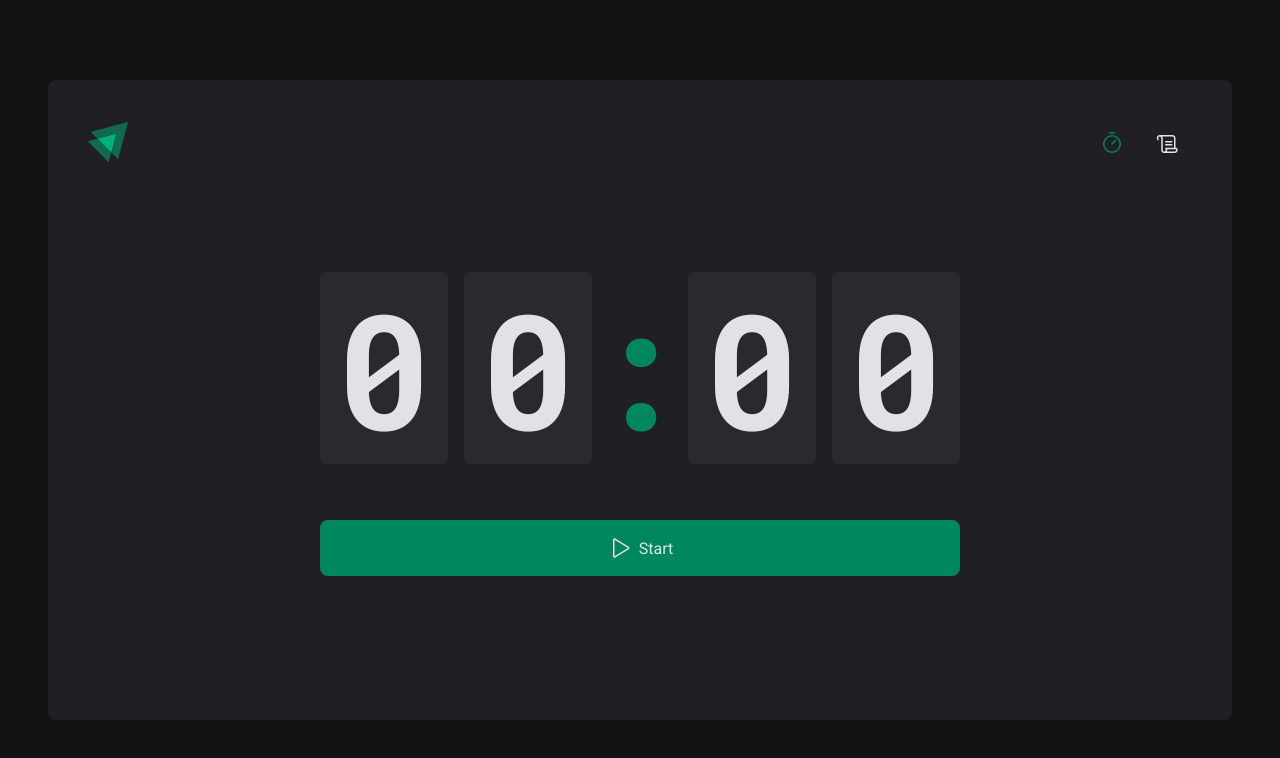
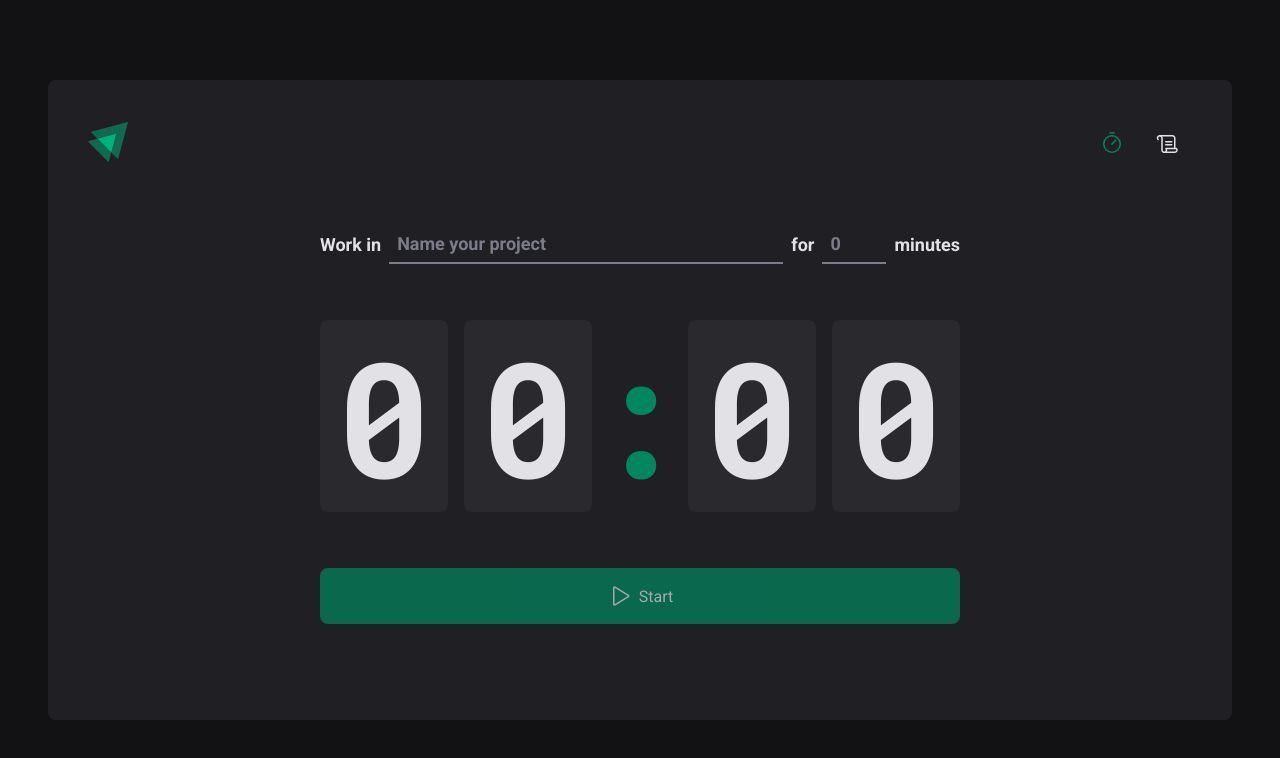
Before and after one commit to chelfonseca/ignite-timer, a React (Vite) app: page / in a window 1280 px wide. Shown: the top 758 px of the page. Built offline with nearby package versions, Linux system fonts and the light colour scheme.

Commit message:
Context in form

```diff
--- a/src/pages/Home/Components/Countdown/index.tsx
+++ b/src/pages/Home/Components/Countdown/index.tsx
@@ -1,15 +1,20 @@
 import { differenceInSeconds } from "date-fns";
-import { useContext, useEffect, useState } from "react";
+import { useContext, useEffect } from "react";
 import { CyclesContext } from "../..";
 import { CountdownContainer, Separator } from "./styles";
 
 
 export function Countdown() {
 
-    const { activeCycle, activeCycleId, markCurrentCycleAsFinished } =
-    useContext(CyclesContext);
+    const {
+        activeCycle,
+        activeCycleId,
+        markCurrentCycleAsFinished,
+        amountSecondsPassed,
+        setSecondsPassed
+    } =  useContext(CyclesContext);
 
-    const [amountSecondsPassed, setAmountSecondsPassed] = useState(0);
+
 
     const totalSeconds = activeCycle ? activeCycle.minutesAmount * 60 : 0;
 
@@ -24,12 +29,11 @@
                     activeCycle.startDate,
                 )
                 if (secondsDifference >= totalSeconds) {
-
                     markCurrentCycleAsFinished()
-                    setAmountSecondsPassed(totalSeconds)
+                    setSecondsPassed(totalSeconds)
                     clearInterval(interval)
                 } else {
-                    setAmountSecondsPassed(secondsDifference)
+                    setSecondsPassed(secondsDifference)
                 }
             }, 1000);
         }
@@ -37,7 +41,12 @@
         return () => {
             clearInterval(interval);
         }
-    }, [activeCycle, totalSeconds, activeCycleId, markCurrentCycleAsFinished]);
+    }, [
+        activeCycle,
+        totalSeconds,
+        activeCycleId,
+        setSecondsPassed,
+        markCurrentCycleAsFinished]);
 
     const currentSeconds = activeCycle ? totalSeconds - amountSecondsPassed : 0;
 
--- a/src/pages/Home/Components/NewCycleForm/index.tsx
+++ b/src/pages/Home/Components/NewCycleForm/index.tsx
@@ -1,32 +1,12 @@
-import { FormContainer, MinutesAmountInput, TaskInput } from "../../styles";
-import * as zod from 'zod';
-import { useForm } from 'react-hook-form';
-import { zodResolver } from '@hookform/resolvers/zod';
-
-
-const newCycleFormValidationSchema = zod.object({
-    task: zod.string().min(1, 'Inform the task'),
-    minutesAmount: zod
-        .number()
-        .min(5, 'The cycle needs to be at least 5 minutes')
-        .max(60, 'The cycle needs to be at most 60 minutes')
-});
-
-type NewCycleFormData = zod.infer<typeof newCycleFormValidationSchema>;
+import { FormContainer, MinutesAmountInput, TaskInput } from "./styles";
+import { useContext } from "react";
+import { CyclesContext } from "../..";
+import { useFormContext } from "react-hook-form";
 
 export function NewCycleForm() {
 
-    const { register, handleSubmit, watch, reset } = useForm<NewCycleFormData>({
-        resolver: zodResolver(newCycleFormValidationSchema),
-        defaultValues: {
-            task: '',
-            minutesAmount: 0,
-        }
-    });
-
-    // Zod validation
-    // formState from useForm
-    // console.log(formState.errors)
+    const { activeCycle } = useContext(CyclesContext);
+    const { register } = useFormContext();
 
     return (
         <FormContainer>
--- a/src/pages/Home/index.tsx
+++ b/src/pages/Home/index.tsx
@@ -1,8 +1,11 @@
 import { Play, HandPalm } from 'phosphor-react';
 import { HomeContainer, StartCountdownButton, StopCountdownButton } from "./styles";
-import { useState, useEffect, createContext } from 'react';
+import { createContext, useState } from 'react';
 import { NewCycleForm } from './Components/NewCycleForm';
 import { Countdown } from './Components/Countdown';
+import { FormProvider, useForm } from 'react-hook-form';
+import * as zod from 'zod';
+import { zodResolver } from '@hookform/resolvers/zod';
 
 interface Cycle {
     id: string;
@@ -16,46 +19,64 @@
 interface CycleContextType {
     activeCycle: Cycle | undefined;
     activeCycleId: string | null;
-    markCurrentCycleAsFinished: () => void
+    amountSecondsPassed: number;
+    markCurrentCycleAsFinished: () => void;
+    setSecondsPassed: (seconds: number) => void;
 }
 
 export const CyclesContext = createContext({} as CycleContextType);
 
+const newCycleFormValidationSchema = zod.object({
+    task: zod.string().min(1, 'Inform the task'),
+    minutesAmount: zod
+        .number()
+        .min(5, 'The cycle needs to be at least 5 minutes')
+        .max(60, 'The cycle needs to be at most 60 minutes')
+});
+
+type NewCycleFormData = zod.infer<typeof newCycleFormValidationSchema>;
+
 export function Home() {
     const [cycles, setCycles] = useState<Cycle[]>([]);
     const [activeCycleId, setActiveCycleId] = useState<string | null>(null);
+    const [amountSecondsPassed, setAmountSecondsPassed] = useState(0);
+
+    const newCycleForm = useForm<NewCycleFormData>({
+        resolver: zodResolver(newCycleFormValidationSchema),
+        defaultValues: {
+            task: '',
+            minutesAmount: 0,
+        }
+    });
+
+    const { handleSubmit, watch, reset } = newCycleForm;
+
+    // Zod validation
+    // formState from useForm
+    // console.log(formState.errors)
 
     const activeCycle = cycles.find((cycle) => cycle.id === activeCycleId);
 
-    function markCurrentCycleAsFinished() {
-        setCycles((state) =>
-            state.map((cycle) => {
-                if (cycle.id === activeCycleId) {
-                    return { ...cycle, finishedDate: new Date() }
-                } else {
-                    return cycle
-                }
-            }),
-        )
-    }
+    function setSecondsPassed(seconds: number) {
+        setAmountSecondsPassed(seconds);
+    };
 
 
-    // function handleCreateNewCycle(data: NewCycleFormData) {
-    //     const id = String(new Date().getTime());
+    function handleCreateNewCycle(data: NewCycleFormData) {
+        const id = String(new Date().getTime());
 
-    //     const newCycle: Cycle = {
-    //         id,
-    //         task: data.task,
-    //         minutesAmount: data.minutesAmount,
-    //         startDate: new Date(),
-    //     }
+        const newCycle: Cycle = {
+            id,
+            task: data.task,
+            minutesAmount: data.minutesAmount,
+            startDate: new Date(),
+        }
 
-    //     setCycles((state) => [...state, newCycle]);
-    //     setActiveCycleId(id);
-    //     setAmountSecondsPassed(0);
-
-    //     reset();
-    // };
+        setCycles((state) => [...state, newCycle]);
+        setActiveCycleId(id);
+        setAmountSecondsPassed(0);
+        reset();
+    };
 
     function handleInterruptCycle() {
         setCycles((state) =>
@@ -70,16 +91,37 @@
         setActiveCycleId(null);
     }
 
-    // const task = watch('task');
-    // const isSubmitDisable = !task;
+    function markCurrentCycleAsFinished() {
+        setCycles((state) =>
+            state.map((cycle) => {
+                if (cycle.id === activeCycleId) {
+                    return { ...cycle, finishedDate: new Date() }
+                } else {
+                    return cycle
+                }
+            }),
+        )
+    }
+
+    const task = watch('task');
+    const isSubmitDisable = !task;
 
     return (
         <HomeContainer>
-            <form /*onSubmit={handleSubmit(handleCreateNewCycle)}*/ >
+            <form onSubmit={handleSubmit(handleCreateNewCycle)} >
                 <CyclesContext.Provider
-                    value={{activeCycle, activeCycleId, markCurrentCycleAsFinished}}
+                    value={{
+                        activeCycle,
+                        activeCycleId,
+                        markCurrentCycleAsFinished,
+                        amountSecondsPassed,
+                        setSecondsPassed,
+                       }}
                 >
-                    {/*<NewCycleForm/>*/}
+                    <FormProvider {...newCycleForm}>
+                        <NewCycleForm />
+                    </FormProvider>
+
                     <Countdown/>
                 </CyclesContext.Provider>
 
@@ -90,7 +132,7 @@
                     </StopCountdownButton>
 
                 ) : (
-                    <StartCountdownButton type="submit" /*disabled={isSubmitDisable}*/>
+                    <StartCountdownButton type="submit" disabled={isSubmitDisable}>
                         <Play size={24} />
                         Start
                     </StartCountdownButton>
```
